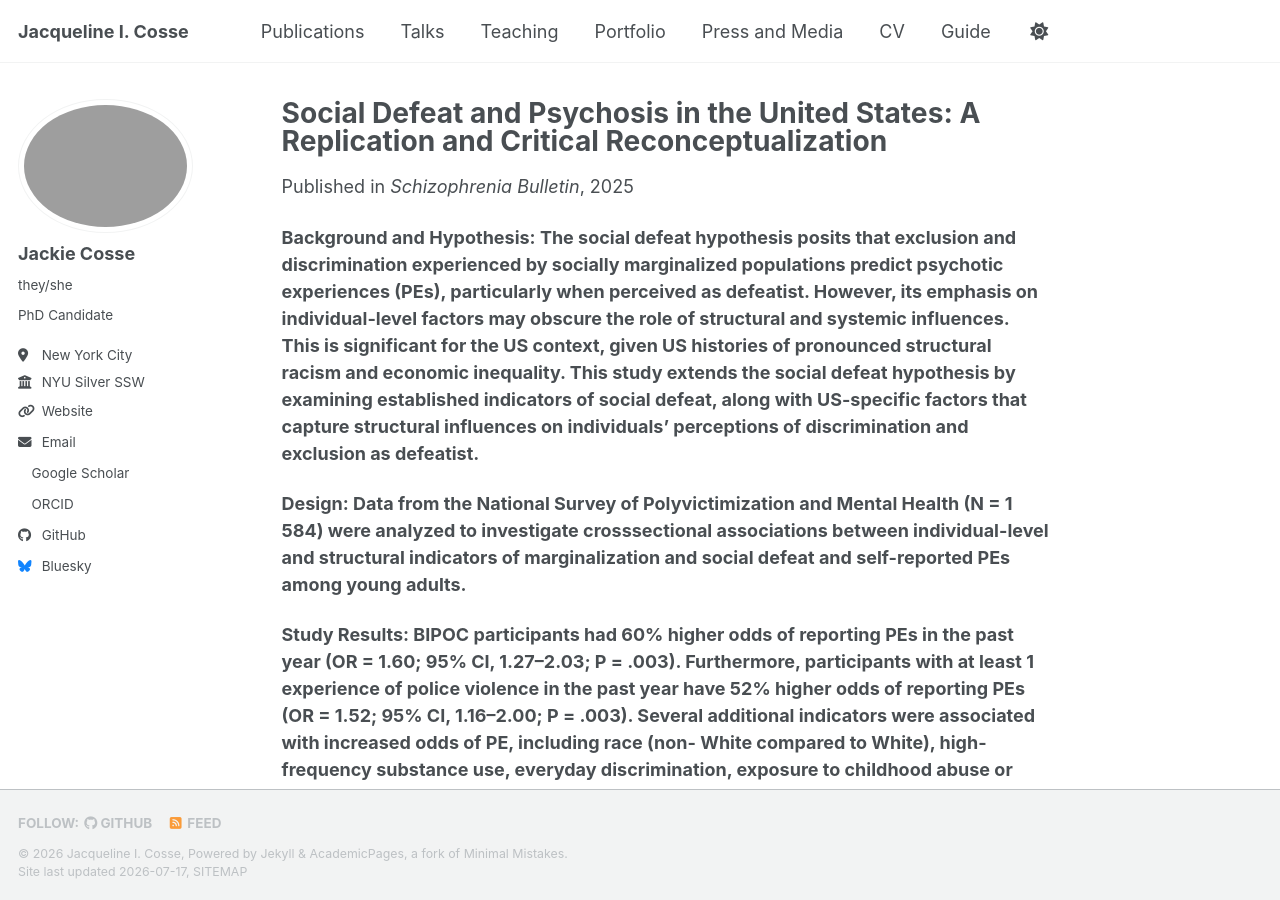
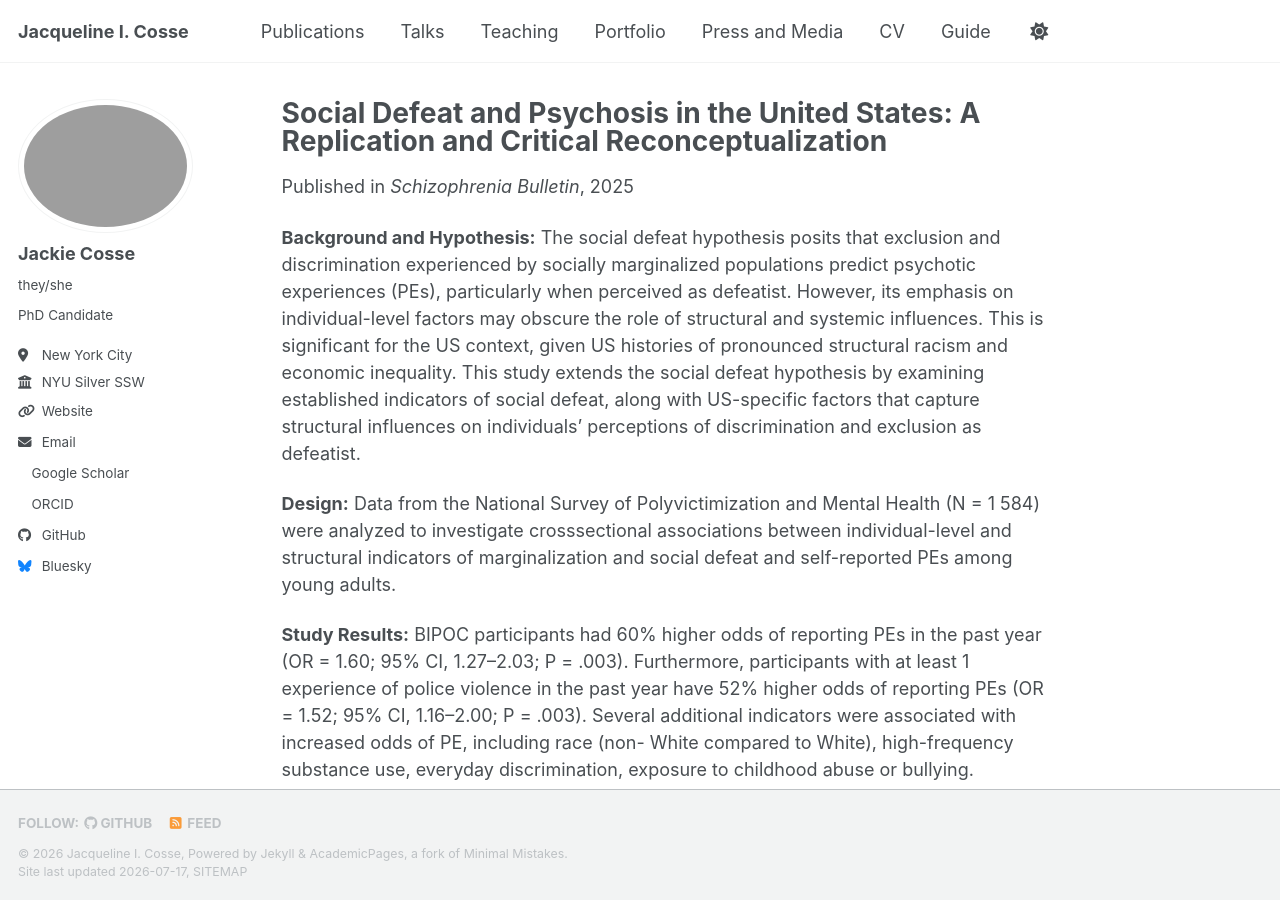
Before and after one commit to jackiecosse/jackiecosse.com, a Jekyll site: the page built from _publications/2010-10-01-paper-title-number-2.md, in a window 1280 px wide and 900 px high. Built offline with Jekyll 4.4.1, drawn with Linux system fonts in a browser that asks for light colours; a style sheet for code colours, icons or effects is not loaded.

Commit message:
Update 2025-05-31-SB.md

```diff
--- a/_publications/2010-10-01-paper-title-number-2.md
+++ b/_publications/2010-10-01-paper-title-number-2.md
@@ -11,10 +11,10 @@ paperurl: 'https://jackiecosse.come/files/social-defeat-cosse-et-al.pdf'
 citation: 'Cosse, J. I., Amos, B. J., Prout, L., Downey, D. L., Kim, S., Secaira, S., Fedina, L., & DeVylder, J. E.  (2025). Social Defeat and Psychosis in the United States: A Replication and Critical Reconceptualization. <i>Schizophrenia Bulletin, 52</i>(2), sbaf081.'
 ---
 
-<b>Background and Hypothesis:<b> The social defeat hypothesis posits that exclusion and discrimination experienced by socially marginalized populations predict psychotic experiences (PEs), particularly when perceived as defeatist. However, its emphasis on individual-level factors may obscure the role of structural and systemic influences. This is significant for the US context, given US histories of pronounced structural racism and economic inequality. This study extends the social defeat hypothesis by examining established indicators of social defeat, along with US-specific factors that capture structural influences on individuals’ perceptions of discrimination and exclusion as defeatist.
+<b>Background and Hypothesis:</b> The social defeat hypothesis posits that exclusion and discrimination experienced by socially marginalized populations predict psychotic experiences (PEs), particularly when perceived as defeatist. However, its emphasis on individual-level factors may obscure the role of structural and systemic influences. This is significant for the US context, given US histories of pronounced structural racism and economic inequality. This study extends the social defeat hypothesis by examining established indicators of social defeat, along with US-specific factors that capture structural influences on individuals’ perceptions of discrimination and exclusion as defeatist.
 
-<b>Design:<b> Data from the National Survey of Polyvictimization and Mental Health (N = 1 584) were analyzed to investigate crosssectional associations between individual-level and structural indicators of marginalization and social defeat and self-reported PEs among young adults.
+<b>Design:</b> Data from the National Survey of Polyvictimization and Mental Health (N = 1 584) were analyzed to investigate crosssectional associations between individual-level and structural indicators of marginalization and social defeat and self-reported PEs among young adults.
 
-<b>Study Results:<b> BIPOC participants had 60% higher odds of reporting PEs in the past year (OR = 1.60; 95% CI, 1.27–2.03; P = .003). Furthermore, participants with at least 1 experience of police violence in the past year have 52% higher odds of reporting PEs (OR = 1.52; 95% CI, 1.16–2.00; P = .003). Several additional indicators were associated with increased odds of PE, including race (non- White compared to White), high-frequency substance use, everyday discrimination, exposure to childhood abuse or bullying.
+<b>Study Results:</b> BIPOC participants had 60% higher odds of reporting PEs in the past year (OR = 1.60; 95% CI, 1.27–2.03; P = .003). Furthermore, participants with at least 1 experience of police violence in the past year have 52% higher odds of reporting PEs (OR = 1.52; 95% CI, 1.16–2.00; P = .003). Several additional indicators were associated with increased odds of PE, including race (non- White compared to White), high-frequency substance use, everyday discrimination, exposure to childhood abuse or bullying.
 
-<b>Conclusions:<b> Findings align with European social defeat literature, confirming the relevance of the hypothesis in the US context. However, prominence of structural factors (racism, police violence) suggests that the social de- feat hypothesis should incorporate systemic influences, emphasizing the need for interventions addressing societal contributors to psychosis risk.
+<b>Conclusions:</b> Findings align with European social defeat literature, confirming the relevance of the hypothesis in the US context. However, prominence of structural factors (racism, police violence) suggests that the social de- feat hypothesis should incorporate systemic influences, emphasizing the need for interventions addressing societal contributors to psychosis risk.
```
